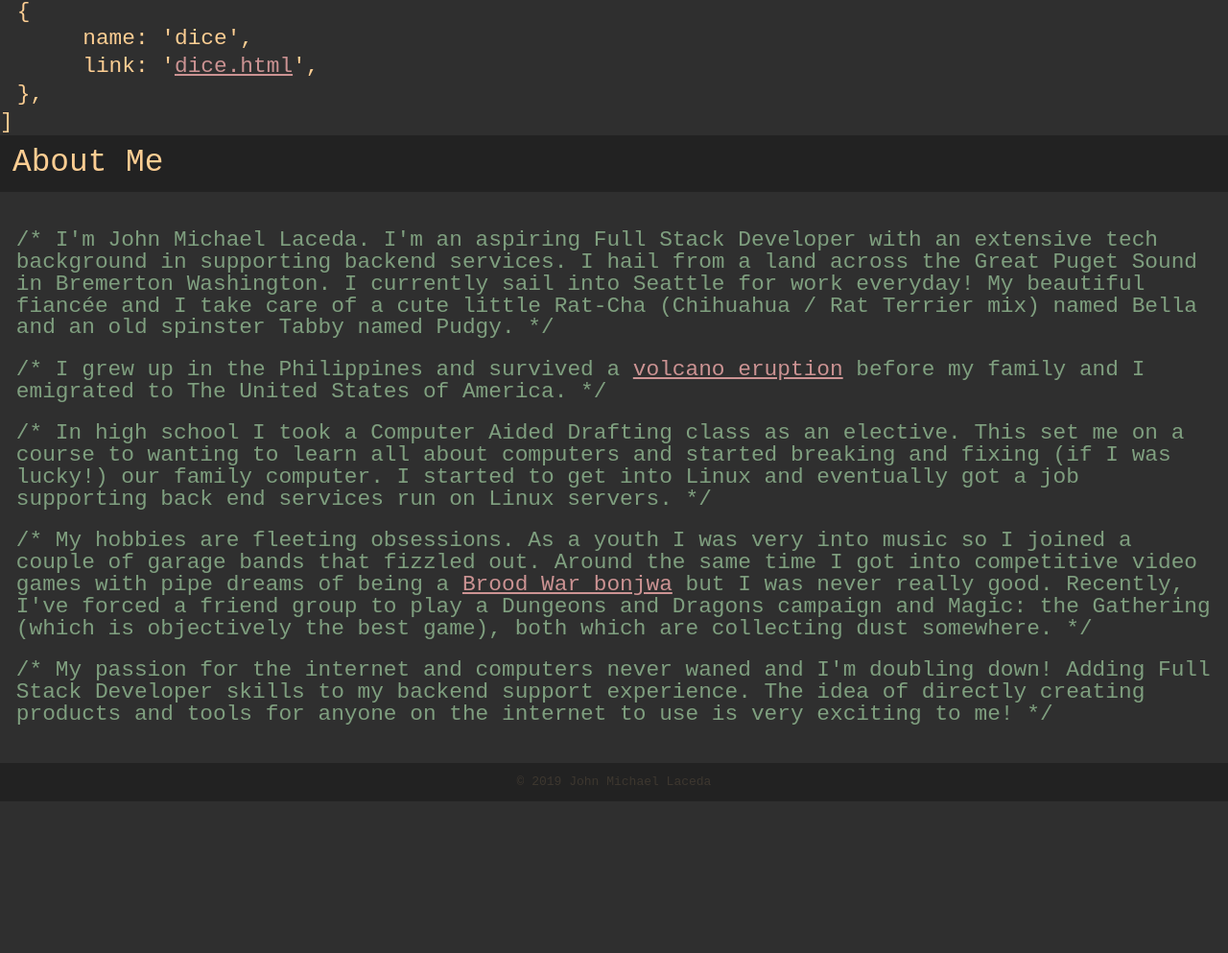
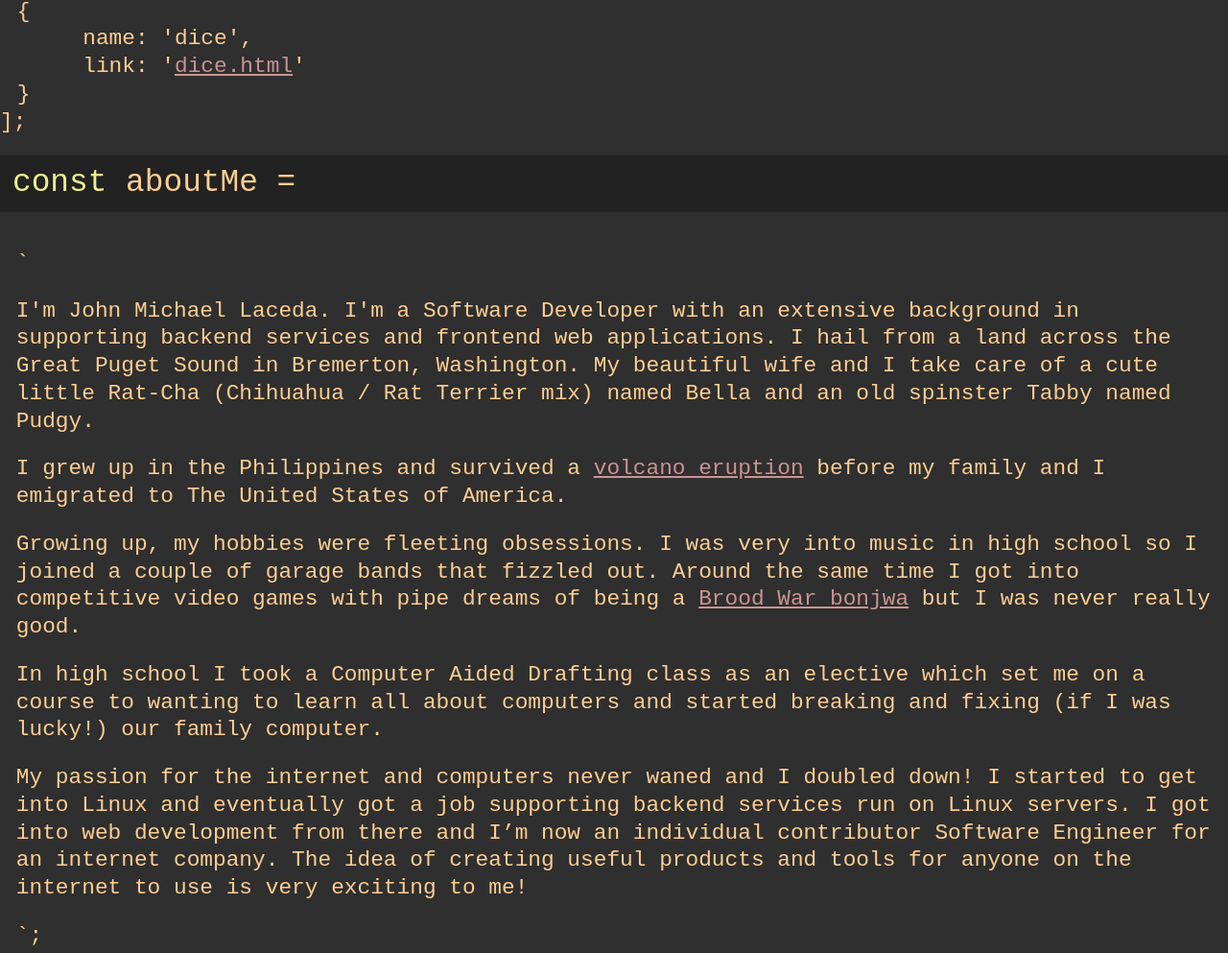
Before and after one commit to jlaceda/jlaceda.github.io, a plain HTML site: page index.html in a window 1280 px wide. Shown: the part 1793-2786 px from the top of the page at 96% size. Before the commit the page ends 2628 px from the top, so only its background shows below. Drawn offline with Linux system fonts and the light colour scheme.

Commit message:
Update about me.

```diff
--- a/index.html
+++ b/index.html
@@ -114,7 +114,7 @@ header p {
 	content: "[";
 }
 .projects-container::after {
-	content: "]";
+	content: "];";
 }
 .projects-container {
 	display: flex;
@@ -125,6 +125,7 @@ header p {
 	font-size: calc(10px + 1vw);
 	flex-wrap: wrap;
 	line-height: calc(16px + 1vw);
+	margin-bottom: calc(8px + 1vw);
 }
 .projects-container h2 {
 	font-size: calc(20px + 1vw);
@@ -135,17 +136,22 @@ header p {
 	margin-left: calc(5px + 1vw);
 	margin-right: calc(5px + 1vw);
 }
+.projects-last-item {
+	border: #222;
+	margin-left: calc(5px + 1vw);
+	margin-right: calc(5px + 1vw);
+}
 .projects-item::before {
 	content: "{";
 }
 .projects-item::after {
 	content: "},";
 }
-.comment::before {
-	content: "/*    ";
+.projects-last-item::before {
+	content: "{";
 }
-.comment::after {
-	content: "    */";
+.projects-last-item::after {
+	content: "}";
 }
 h2 {
 	color: #fdce93;
@@ -154,10 +160,11 @@ h2 {
 }
 #about p {
 	font-size: calc(10px + 1vw);
-	color: #7f9f7f;
+	color: #fdce93;
 	margin-bottom: calc(8px + 1vw);
 	margin-left: calc(4px + 1vw);
 	margin-right: calc(4px + 1vw);
+	line-height: calc(16px + 1vw);
 }
 footer {
 	color:#fdcd9320;
@@ -191,7 +198,7 @@ footer {
 	</header>
 
 	<div id="projects">
-		<h2 style="margin-bottom: 3rem; padding: 1rem;">Projects</h2>
+		<h2 style="margin-bottom: 3rem; padding: 1rem;"><span style="color:#efef8f;">const</span> projects = </h2>
 		<div class="projects-container">
 			<div class="projects-item">
 				<p>
@@ -235,54 +242,34 @@ footer {
 					<br />&nbsp;&nbsp;&nbsp;&nbsp; github: '<a href="https://github.com/jlaceda/giftastic" target="_blank">github.com/jlaceda/giftastic</a>'
 				</p>
 			</div>
-			<div class="projects-item">
+			<div class="projects-last-item">
 				<p>
 					&nbsp;&nbsp;&nbsp;&nbsp; name: 'dice',
-					<br />&nbsp;&nbsp;&nbsp;&nbsp; link: '<a href="dice.html" target="_blank">dice.html</a>',
+					<br />&nbsp;&nbsp;&nbsp;&nbsp; link: '<a href="dice.html" target="_blank">dice.html</a>'
 				</p>
 			</div>
 		</div>
 	</div>
 
 	<div id="about">
-		<h2 style="margin-bottom: 3rem; padding: 1rem;">About Me</h2>
-		<p class="comment">I'm John Michael Laceda. I'm an aspiring Full
-			Stack Developer with an extensive tech
-			background in supporting backend services. I
-			hail from a land across the Great Puget Sound in
-			Bremerton Washington. I currently sail into
-			Seattle for work everyday! My beautiful fiancée
-			and I take care of a cute little Rat-Cha
-			(Chihuahua / Rat Terrier mix) named Bella and an
-			old spinster Tabby named Pudgy.</p>
-		<p class="comment">I grew up in the Philippines and survived a <a
-				href="https://en.wikipedia.org/wiki/Mount_Pinatubo#1991_eruption" target="_blank">volcano
-				eruption</a> before my family and I
-			emigrated to The United States of America.</p>
-		<p class="comment">In high school I took a Computer Aided Drafting
-			class as an elective. This set me on a course to
-			wanting to learn all about computers and started
-			breaking and fixing (if I was lucky!) our family
-			computer. I started to get into Linux and
-			eventually got a job supporting back end
-			services run on Linux servers.</p>
-		<p class="comment">My hobbies are fleeting obsessions. As a youth I
-			was very into music so I joined a couple of
-			garage bands that fizzled out. Around the same
-			time I got into competitive video games with
-			pipe dreams of being a <a
-				href="https://liquipedia.net/starcraft/Bonjwa" target="_blank">Brood
-				War bonjwa</a> but I was never really good.
-			Recently, I've forced a friend group to play a
-			Dungeons and Dragons campaign and Magic: the
-			Gathering (which is objectively the best game),
-			both which are collecting dust somewhere.</p>
-		<p class="comment">My passion for the internet and computers never
-			waned and I'm doubling down! Adding Full Stack
-			Developer skills to my backend support
-			experience. The idea of directly creating
-			products and tools for anyone on the internet to
-			use is very exciting to me!</p>
+		<h2 style="margin-bottom: 3rem; padding: 1rem;"><span style="color:#efef8f;">const</span> aboutMe =</h2>
+		<p>`</p>
+		<p>
+		I'm John Michael Laceda. I'm a Software Developer with an extensive background in supporting backend services and frontend web applications. I hail from a land across the Great Puget Sound in Bremerton, Washington. My beautiful wife and I take care of a cute little Rat-Cha (Chihuahua / Rat Terrier mix) named Bella and an old spinster Tabby named Pudgy.
+		</p>
+		<p>
+		I grew up in the Philippines and survived a <a href="https://en.wikipedia.org/wiki/1991_eruption_of_Mount_Pinatubo" target="_blank">volcano eruption</a> before my family and I emigrated to The United States of America.
+		</p>
+		<p>
+		Growing up, my hobbies were fleeting obsessions. I was very into music in high school so I joined a couple of garage bands that fizzled out. Around the same time I got into competitive video games with pipe dreams of being a <a href="https://liquipedia.net/starcraft/Bonjwa" target="_blank">Brood War bonjwa</a> but I was never really good.
+		</p>
+		<p>
+		In high school I took a Computer Aided Drafting class as an elective which set me on a course to wanting to learn all about computers and started breaking and fixing (if I was lucky!) our family computer.
+		</p>
+		<p>
+		My passion for the internet and computers never waned and I doubled down!  I started to get into Linux and eventually got a job supporting backend services run on Linux servers. I got into web development from there and I’m now an individual contributor Software Engineer for an internet company. The idea of creating useful products and tools for anyone on the internet to use is very exciting to me!
+		</p>
+		<p>`;</p>
 	</div>
 	<footer>
 		<span>&copy; 2019 John Michael Laceda</span>
```
